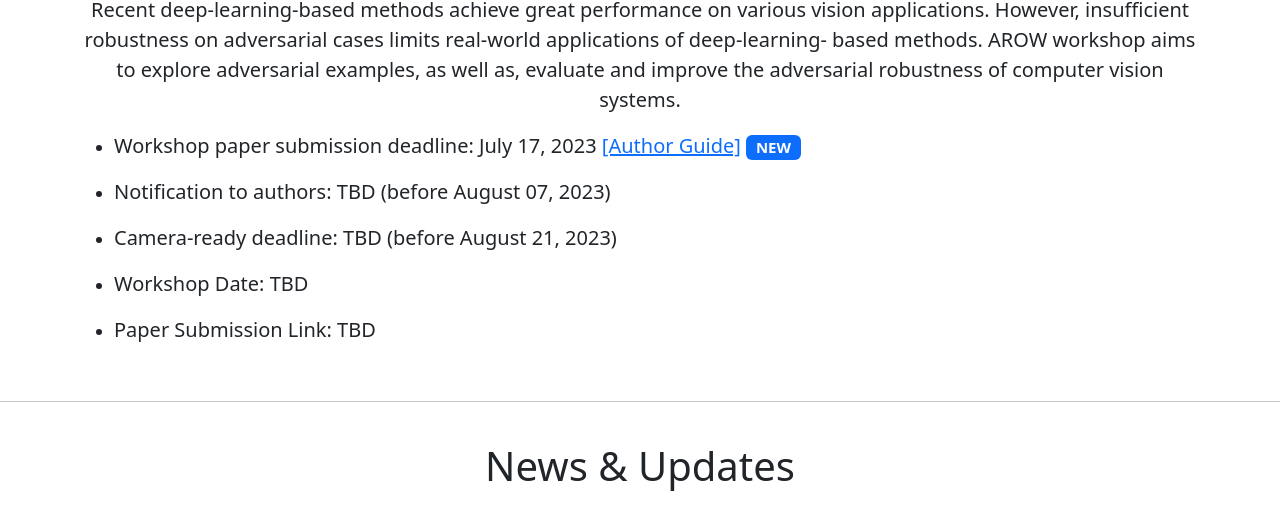
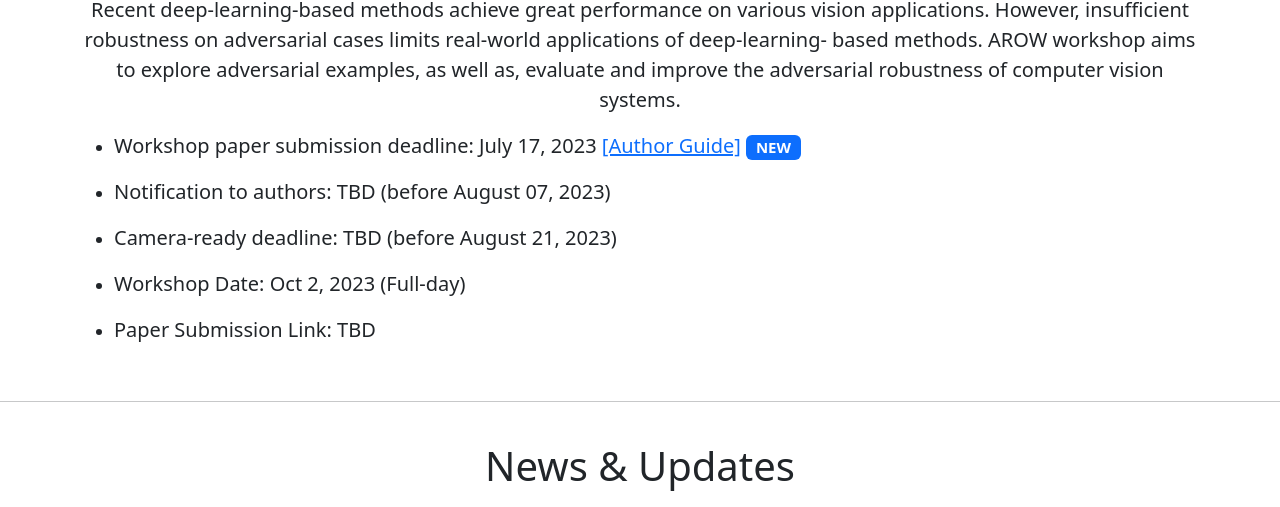
Before and after one commit to cvpr24-edge-personal/cvpr24-edge.github.io, a plain HTML site: page index.html in a window 1280 px wide. Shown: the part 293-800 px from the top of the page. Drawn offline with nearby package versions, Linux system fonts and the light colour scheme.

Commit message:
workshop date is oct 2nd 2023

```diff
--- a/index.html
+++ b/index.html
@@ -59,7 +59,7 @@ improve the adversarial robustness of computer vision systems.
 
 <li><p class="lead"><b>Camera-ready deadline</b>: TBD (before August 21, 2023)</p></li>
 
-<li><p class="lead"><b>Workshop Date</b>: TBD</p></li>
+<li><p class="lead"><b>Workshop Date</b>: Oct 2, 2023 (Full-day)</p></li>
 
 <li><p class="lead"><b>Paper Submission Link</b>: TBD</p></li>
 </ul>
```
